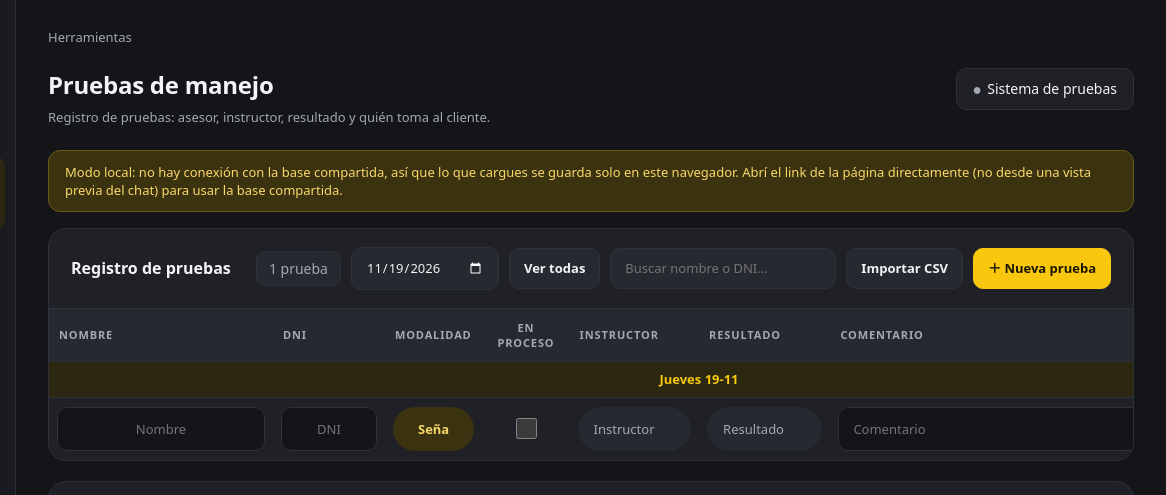
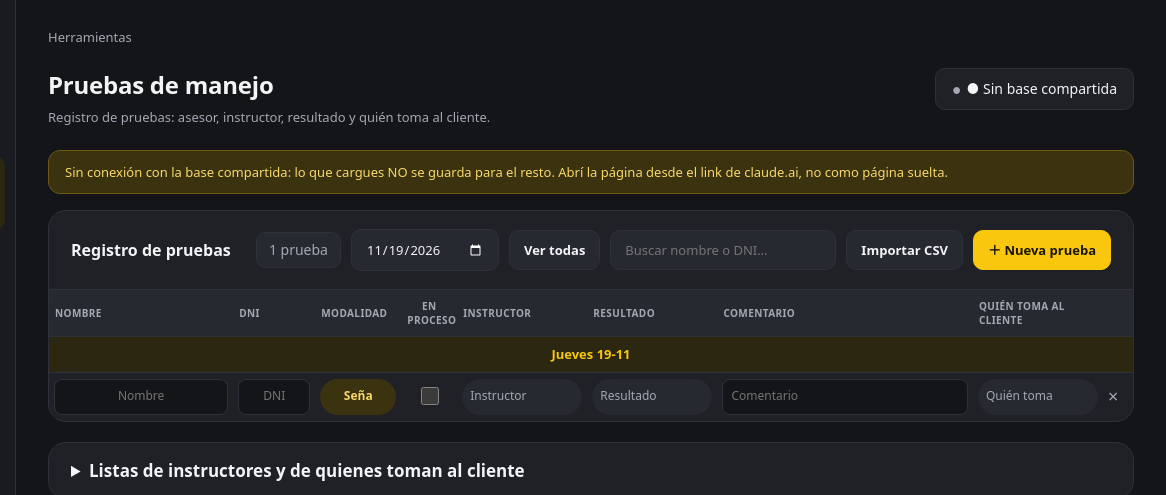
Before and after one commit to mgutierrezderentas-bit/Alquileres, a plain HTML site: page index.html in a window 1280 px wide. Both pictures are taken after a click on the button "＋ Nueva prueba". Shown: the top 495 px of the page, 114-1280 px from the left. Drawn offline with nearby package versions, Linux system fonts and the light colour scheme.

Commit message:
Add files via upload

```diff
--- a/index.html
+++ b/index.html
@@ -33,19 +33,19 @@ input,select,button,textarea{font:inherit;color:var(--ink)}
 .btn{cursor:pointer;font-weight:700}.btn:hover{border-color:var(--mute)}
 .btn.p{background:var(--acc)!important;color:var(--accink)!important;border-color:var(--acc)!important}
 .tw{overflow-x:auto}
-table{border-collapse:collapse;width:100%;min-width:1300px}
-th{background:var(--card2);color:var(--mute);text-align:left;padding:11px 10px;font-size:11px;letter-spacing:.08em;text-transform:uppercase;font-weight:700}
-td{padding:9px 8px;border-top:1px solid var(--line);vertical-align:middle}
+table{border-collapse:collapse;width:100%;table-layout:fixed}
+th{background:var(--card2);color:var(--mute);text-align:left;padding:9px 6px;font-size:10px;letter-spacing:.04em;text-transform:uppercase;font-weight:700}
+td{padding:6px 5px;border-top:1px solid var(--line);vertical-align:middle}
 tr.day td{background:#2b2710;color:var(--acc);font-weight:700;text-align:center;text-transform:capitalize;padding:8px}
 tr.proc td{background:rgba(249,200,14,.05)}
-td input[type=text]{width:100%;min-height:44px;background:var(--bg);border:1px solid var(--line);border-radius:10px;padding:12px 14px;font-size:13px}td input[data-f=n]{min-width:190px;text-align:center}td input[data-f=dni]{width:96px;min-width:0;padding:12px 6px;text-align:center}th:nth-child(2),td:nth-child(2){width:1%;white-space:nowrap}select[data-f=m]{text-align:center;text-align-last:center}select.mg{background:var(--ap);color:var(--apink)}td input[data-f=c]{min-width:340px}
+td input[type=text]{width:100%;min-height:36px;background:var(--bg);border:1px solid var(--line);border-radius:8px;padding:8px;font-size:12px}td input[data-f=n]{text-align:center}td input[data-f=dni]{text-align:center;padding:8px 2px}th:nth-child(1){width:17%}th:nth-child(2){width:82px}th:nth-child(3){width:86px}th:nth-child(4){width:56px}th:nth-child(5){width:12%}th:nth-child(6){width:12%}th:nth-child(8){width:12%}th:nth-child(9){width:30px}select[data-f=m]{text-align:center;text-align-last:center}select.mg{background:var(--ap);color:var(--apink)}
 td input[type=text]:hover{border-color:var(--mute)}td input[type=text]:focus{outline:2px solid var(--acc);background:var(--bg)}
-td select{width:100%;appearance:none;-webkit-appearance:none;border:0;border-radius:999px;padding:12px 16px;min-height:44px;cursor:pointer;font-weight:600;font-size:13px}
+td select{width:100%;appearance:none;-webkit-appearance:none;border:0;border-radius:999px;padding:8px 8px;min-height:36px;cursor:pointer;font-weight:600;font-size:12px;text-overflow:ellipsis;white-space:nowrap;overflow:hidden}
 select.m{background:var(--yel);color:var(--yelink)}select.r-ap{background:var(--ap);color:var(--apink)}select.r-de{background:var(--de);color:var(--deink)}select.r-ps{background:var(--ps);color:var(--psink)}select.m0{background:var(--card2);color:var(--ink)}select.empty{background:var(--card2);color:var(--mute);font-weight:500}
 select option{background:var(--card);color:var(--ink)}
-td.ck{text-align:center}td.ck input{width:21px;height:21px;accent-color:var(--acc);cursor:pointer}
+td.ck{text-align:center}td.ck input{width:18px;height:18px;accent-color:var(--acc);cursor:pointer}
 @keyframes fl{from{background:rgba(249,200,14,.35)}to{background:transparent}}tr.flash td{animation:fl 1.8s}
-.x{border:0;background:none;color:var(--mute);cursor:pointer;font-size:20px}.x:hover{color:var(--deink)}
+.x{border:0;background:none;color:var(--mute);cursor:pointer;font-size:18px;padding:0}.x:hover{color:var(--deink)}
 .es{padding:44px;text-align:center;color:var(--mute)}
 details{margin-top:20px;background:var(--card);border:1px solid var(--line);border-radius:18px;padding:16px 22px}
 summary{cursor:pointer;font-weight:700;font-size:17px}
@@ -57,6 +57,7 @@ textarea{width:100%;min-height:130px;padding:12px;border:1px solid var(--line);b
 @media(max-width:820px){body{flex-direction:column}aside{width:100%;height:auto;position:static;flex-direction:row;align-items:center;padding:14px 16px;gap:14px;border-right:0;border-bottom:1px solid var(--line)}.logo{margin:0}.logo img{width:44px}.nl,.foot{display:none}main{padding:20px 16px 32px}h1{font-size:26px}}
 
 .view[hidden]{display:none}
+@media(max-width:900px){table{table-layout:auto;min-width:900px}}
 #toast{position:fixed;left:50%;bottom:calc(24px + env(safe-area-inset-bottom,0px));transform:translateX(-50%);background:#2b2d35;color:#fff;border:1px solid var(--line);padding:10px 16px;border-radius:10px;opacity:0;pointer-events:none;transition:opacity .2s;z-index:50}#toast.show{opacity:1}
 @media(max-width:820px){.navs{display:flex;gap:6px;overflow-x:auto}.nav{padding:8px 10px;margin:0;white-space:nowrap}.nav span{display:none}}
 .tools{--bg:#191a1f;--panel:#202127;--panel2:#18191e;--line:#353740;--muted:#a3a5b0;--yellow:#ffc400;--blue:#4da3ff;--green:#16a05a;--red:#ff4545;font-size:14px}
@@ -147,9 +148,10 @@ textarea{width:100%;min-height:130px;padding:12px;border:1px solid var(--line);b
   <div class="crumb">Herramientas</div>
   <div class="head">
     <div><h1>Pruebas de manejo</h1><p class="sub">Registro de pruebas: asesor, instructor, resultado y quién toma al cliente.</p></div>
-    <div class="badge">Sistema de pruebas</div>
+    <div class="badge" id="dbst">Sistema de pruebas</div>
   </div>
-    <div class="banner" id="msg" hidden></div>
+    <div class="banner" id="dbb" hidden></div>
+  <div class="banner" id="msg" hidden></div>
   <div class="card">
     <div class="ch">
       <h2>Registro de pruebas</h2>
@@ -348,14 +350,26 @@ $("file").onchange=async e=>{
   msg("Importadas "+n+" pruebas ("+keys.length+" días)."+(fails?" Fallaron "+fails+" días: volvé a importar.":""));
  }catch(err){msg("No pude leer el archivo.")}
 };
+async function diagnose(){
+ const b=$("dbb");$("dbst").textContent="● Sin base compartida";b.hidden=false;b.textContent="";
+ const sp=document.createElement("span");b.appendChild(sp);
+ let P=null,st="unavailable";
+ try{P=await claude.use("permissions");if(P)st=await P.state("db")}catch(e){}
+ const base="Sin conexión con la base compartida: lo que cargues NO se guarda para el resto. ";
+ const btn=(t,fn)=>{const x=document.createElement("button");x.className="btn p";x.textContent=t;x.style.cssText="margin-left:12px;padding:8px 14px;border-radius:8px;border:0;cursor:pointer";x.onclick=fn;b.appendChild(x)};
+ if(window.parent===window)sp.textContent=base+"Abrí la página desde el link de claude.ai, no como página suelta.";
+ else if(st==="prompt"){sp.textContent=base+"Falta tu permiso para guardar datos.";btn("Dar permiso",async()=>{try{await P.request(["db"])}catch(e){}location.reload()})}
+ else if(st==="denied"){sp.textContent=base+"El permiso está desactivado.";btn("Abrir permisos",()=>{P&&P.manage().catch(()=>{})})}
+ else sp.textContent=base+"No está disponible en esta vista (estado: "+st+"). Recargá la página; si sigue igual, avisame.";
+}
 (async()=>{
  render();
  const t=setTimeout(()=>{if(!ready)msg("Conectando con la base compartida… si tarda, revisá tu conexión.")},10000);
  try{db=await (window.claude&&window.claude.use?window.claude.use("db"):null)}catch(e){db=null}
- if(!db){clearTimeout(t);try{const x=JSON.parse(localStorage.getItem(LK)||"null");if(x){Object.assign(D,x.D||{});ins=x.ins||ins;tak=x.tak||tak}}catch(e){}li.value=ins.join("\n");lt.value=tak.join("\n");ready=true;render();msg("Modo local: no hay conexión con la base compartida, así que lo que cargues se guarda solo en este navegador. Abrí el link de la página directamente (no desde una vista previa del chat) para usar la base compartida.");return}
+ if(!db){clearTimeout(t);try{const x=JSON.parse(localStorage.getItem(LK)||"null");if(x){Object.assign(D,x.D||{});ins=x.ins||ins;tak=x.tak||tak}}catch(e){}li.value=ins.join("\n");lt.value=tak.join("\n");ready=true;render();diagnose();return}
  db.collection("days").onSnapshot(s=>{
   for(const ch of s.docChanges()){const id=ch.doc.id;if(ch.type==="removed"){delete D[id];known[id]=false}else{D[id]=(ch.doc.data()||{}).rows||{};known[id]=true}}
-  ready=true;clearTimeout(t);if(typing())dirty=true;else render();
+  ready=true;clearTimeout(t);$("dbst").textContent="● Base compartida conectada";if(typing())dirty=true;else render();
  },fail);
  db.doc("config/lists").onSnapshot(s=>{const v=s.exists&&s.data();if(v){if(Array.isArray(v.ins))ins=v.ins;if(Array.isArray(v.tak))tak=v.tak}
   if(document.activeElement!==li)li.value=ins.join("\n");if(document.activeElement!==lt)lt.value=tak.join("\n");if(ready&&!typing())render()},fail);
```
